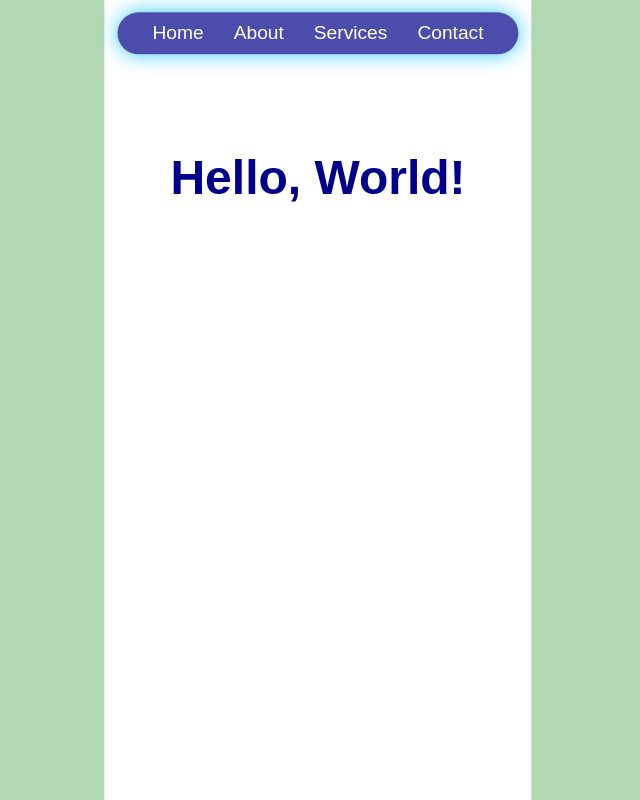
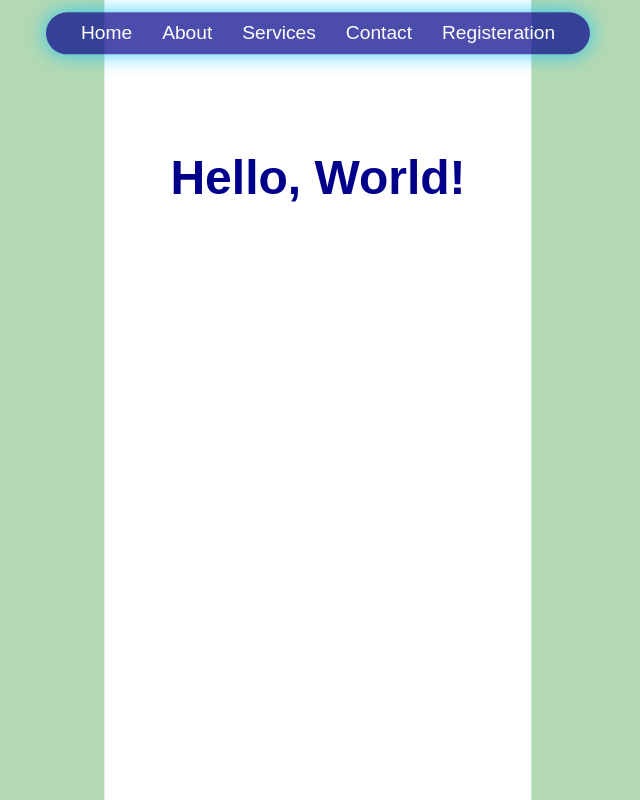
Before and after one commit to ubtech001-git/testSITE, a plain HTML site: page index.html in a window 1280 px wide. Shown: the whole page, without its empty margins (322-962 px from the left). Drawn offline with Linux system fonts and the light colour scheme.

Commit message:
Update index.html

```diff
--- a/index.html
+++ b/index.html
@@ -11,6 +11,7 @@
       <li><a href="#">About</a></li>
       <li><a href="#">Services</a></li>
       <li><a href="#">Contact</a></li>
+      <li><a href="#">Registeration</a></li>
     </ul>
   </nav>
   <h1>Hello, World!</h1>
```
